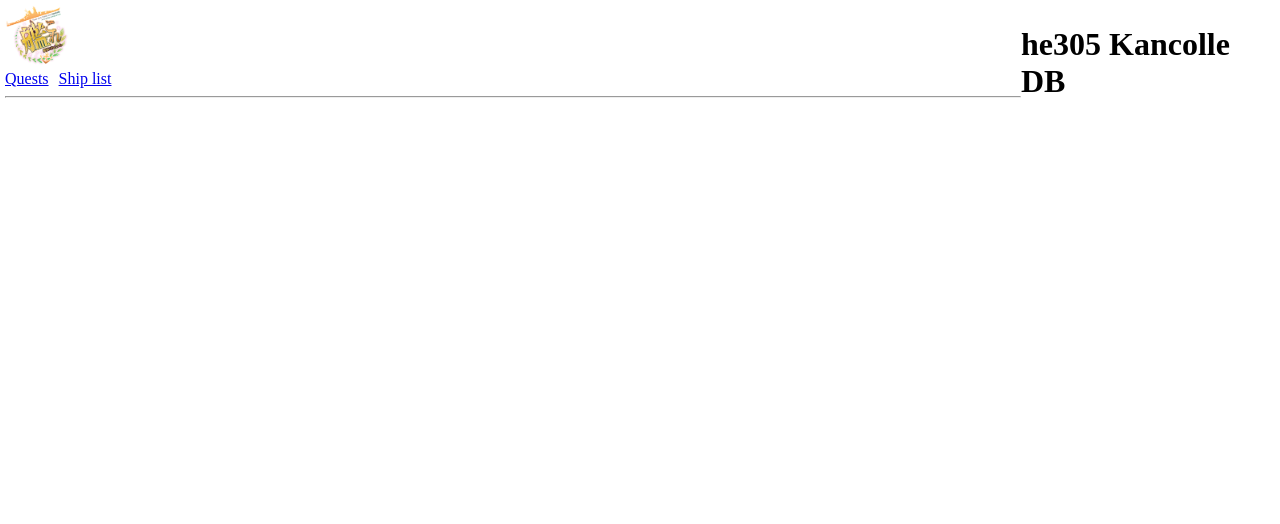
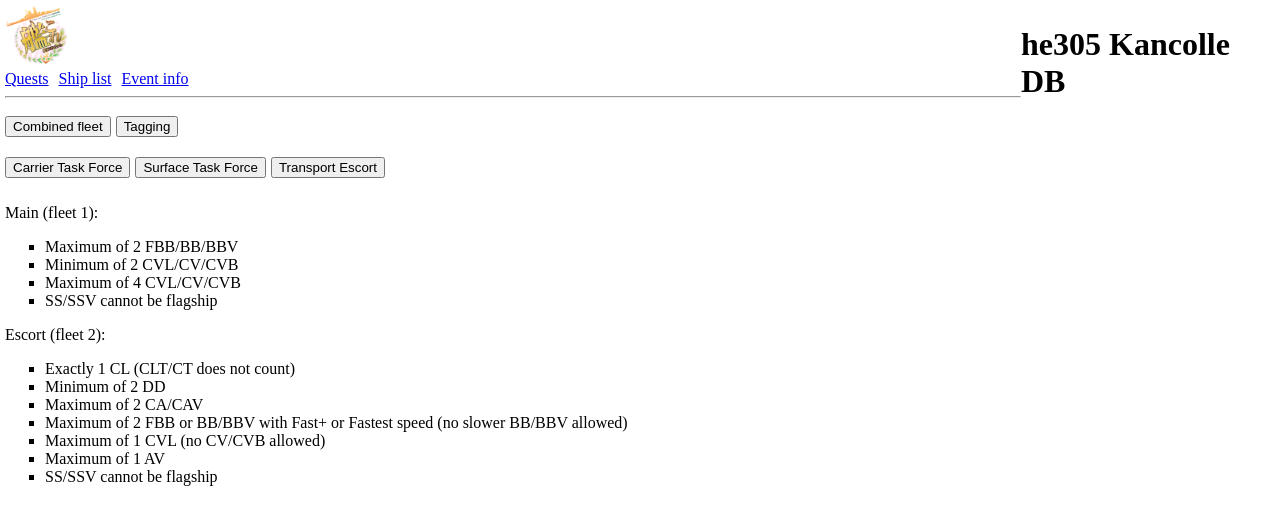
Before and after one commit to he305/KancolleData, a React (Create React App) app: page /event in a window 1280 px wide. Shown: the top 524 px of the page. Built offline with nearby package versions, Linux system fonts and the light colour scheme.

Commit message:
tabs event

```diff
--- a/package.json
+++ b/package.json
@@ -6,7 +6,8 @@
     "react": "^16.2.0",
     "react-dom": "^16.2.0",
     "react-router-dom": "^4.2.2",
-    "react-scripts": "1.1.0"
+    "react-scripts": "1.1.0",
+    "react-tabs": "^2.2.1"
   },
   "scripts": {
     "start": "react-scripts start",
--- a/src/components/App.js
+++ b/src/components/App.js
@@ -6,6 +6,7 @@
 import Quest from './Quest';
 import ShipInfo from './ShipInfo';
 import Home from './Home';
+import Event from './Event';
 
 import logo from '../Kantai_logo.png';
 
@@ -20,8 +21,9 @@
             <h1>he305 Kancolle DB</h1>
           </header>
           <ul className="nav">
-            <li><Link to={'/Quests'}>Quests</Link></li>
-            <li><Link to={'/Ship'}>Ship list</Link></li>
+            <li><Link to={'/quests'}>Quests</Link></li>
+            <li><Link to={'/ship'}>Ship list</Link></li>
+            <li><Link to={'/event'}>Event info</Link></li>
           </ul>
           <hr/>
           <Switch>
@@ -29,6 +31,7 @@
             <Route exact path='/quests' component={Quest} />
             <Route exact path='/ship' component={Ship} />
             <Route path='/ship/:ship' component={ShipInfo} />
+            <Route exact path='/event' component={Event} />
           </Switch>
         </div>
       </BrowserRouter>
--- /dev/null
+++ b/src/components/Event.js
@@ -0,0 +1,85 @@
+import React, {Component} from 'react';
+import { Tab, Tabs, TabList, TabPanel } from 'react-tabs';
+import '../styles/Event.css'
+
+class Event extends Component {
+    render() {
+        return (
+            <Tabs>
+                <TabList>
+                    <Tab><input type="button" value="Combined fleet"/></Tab>
+                    <Tab><input type="button" value="Tagging"/></Tab>
+                </TabList>
+
+                <TabPanel>
+                    <Tabs>
+                        <TabList>
+                            <Tab><input type="button" value="Carrier Task Force"/></Tab>
+                            <Tab><input type="button" value="Surface Task Force"/></Tab>
+                            <Tab><input type="button" value="Transport Escort"/></Tab>
+                        </TabList>
+                        <TabPanel>
+                            <p>Main (fleet 1):</p>
+                            <ul className="ulcombined">
+                                <li>Maximum of 2 FBB/BB/BBV</li>
+                                <li>Minimum of 2 CVL/CV/CVB</li>
+                                <li>Maximum of 4 CVL/CV/CVB</li>
+                                <li>SS/SSV cannot be flagship</li>
+                            </ul>
+                            <p>Escort (fleet 2):</p>
+                            <ul className="ulcombined">
+                                <li>Exactly 1 CL (CLT/CT does not count)</li>
+                                <li>Minimum of 2 DD</li>
+                                <li>Maximum of 2 CA/CAV</li>
+                                <li>Maximum of 2 FBB or BB/BBV with Fast+ or Fastest speed (no slower BB/BBV allowed)</li>
+                                <li>Maximum of 1 CVL (no CV/CVB allowed)</li>
+                                <li>Maximum of 1 AV</li>
+                                <li>SS/SSV cannot be flagship</li>
+                            </ul>
+                        </TabPanel>
+                        <TabPanel>
+                        <p>Main (fleet 1):</p>
+                        <ul className="ulcombined">
+                            <li>Minimum 2 of a combination of CL/CLT/CA/CAV/FBB/BB/BBV</li>
+                            <li>Maximum of 1 CV/CVB or 2 CVL</li>
+                            <li>Maximum of 4 FBB/BB/BBV</li>
+                            <li>Maximum of 4 CA/CAV</li>
+                            <li>SS/SSV cannot be flagship</li>
+                        </ul>
+                        <p>Escort (fleet 2):</p>
+                        <ul className="ulcombined">
+                            <li>Exactly 1 CL (CLT/CT does not count)</li>
+                            <li>Minimum of 2 DD</li>
+                            <li>Maximum of 2 FBB or BB/BBV with Fast+ or Fastest speed (no slower BB/BBV allowed)</li>
+                            <li>Maximum of 1 CVL (no CV/CVB allowed)</li>
+                            <li>Maximum of 1 AV</li>
+                            <li>SS/SSV cannot be flagship</li>
+                        </ul>
+                        </TabPanel>
+                        <TabPanel>
+                        <p>Main (fleet 1):</p>
+                        <ul className="ulcombined">
+                            <li>Minimum of 4 DE/DD</li>
+                            <li>Maximum of 1 CVL with ASW stat (e.g., Taiyou)</li>
+                            <li>CLT/CA/FBB/BB/CVL (without ASW stat)/CV/CVB/SS/SSV/AR not allowed (other ships can be used)</li>
+                        </ul>
+                        <p>Escort (fleet 2):</p>
+                        <ul className="ulcombined">
+                            <li>Minimum of 1 CL/CT (must be flagship)</li>
+                            <li>Maximum of 2 CL/CT</li>
+                            <li>Minimum of 3 DE/DD</li>
+                            <li>Maximum of 2 CA/CAV</li>
+                            <li>No other ships allowed</li>
+                        </ul>
+                        </TabPanel>
+                    </Tabs>
+                </TabPanel>
+                <TabPanel>
+                    <h3>In progress</h3>
+                </TabPanel>
+            </Tabs>
+        )
+    }
+}
+
+export default Event;
--- a/src/components/Ship.js
+++ b/src/components/Ship.js
@@ -1,7 +1,8 @@
 import React, { Component } from 'react';
 import {Link} from 'react-router-dom';
-import ships_data from '../data/ships.json'
-import '../styles/App.css'
+import ships_data from '../data/ships.json';
+import '../styles/App.css';
+import '../styles/Ship.css';
 
 class Ship extends Component {
     render() {
@@ -39,11 +40,11 @@
         return (
         <div>
             <input placeholder="Type ship name" type="text" onChange={this.handleSearch} />
-            <ul>
+            <ul className ="shiplist">
             {
                 this.state.ships.map(function (el) {
                 return (
-                    <Ship element={el}/>
+                    <Ship element={el} key={el.name}/>
                 );
                 })
             }
--- a/src/components/ShipInfo.js
+++ b/src/components/ShipInfo.js
@@ -12,19 +12,19 @@
     render() {
         return (
             <div className="shipinfotable">
-            <table class="shipTable">
+            <table className="shipTable">
             <tbody>
                 <tr>
-                    <td colspan="4">{this.state.element.japanese_name}</td>
+                    <td colSpan="4">{this.state.element.japanese_name}</td>
                 </tr>
                 <tr>
-                    <td colspan="4"><img alt="image lost" src={this.state.element.image}></img></td>
+                    <td colSpan="4"><img alt="image lost" src={this.state.element.image}></img></td>
                 </tr>
                 <tr>
-                    <td colspan="4">{this.state.element.description}</td>
+                    <td colSpan="4">{this.state.element.description}</td>
                 </tr>
                 <tr>
-                    <td colspan="4">Remodel level: {this.state.element.remodel_level}</td>
+                    <td colSpan="4">Remodel level: {this.state.element.remodel_level}</td>
                 </tr>
                 <tr>
                     <td>HP</td>
@@ -76,17 +76,12 @@
 
         var data = []
         this.state.ships.map(function(element) {
-            console.log(typeof(element.name));
             if (props.match.params.ship === element.name) {
                 data = element.stats;
-                console.log('found');
-                console.log(data);
 
                 this.state =  {ship : this.props.match.params.ship, ships : ships_data, data : data};
             }
         }.bind(this));
-
-        console.log(this.state);
     }
 
     render() {
@@ -94,7 +89,7 @@
         {
             this.state.data.map(function(element) {
                 return (
-                    <ShipInfoTable element={element} />
+                    <ShipInfoTable element={element} key={element.name} />
                 )
             })
         }
--- a/src/index.css
+++ b/src/index.css
@@ -3,12 +3,6 @@
   padding: 0;
 }
 
-ul {
-  padding: 0;
-  margin: 0;
-  list-style: none;
-}
-
 input {
   margin: 10px 0px;
 }
--- a/src/styles/App.css
+++ b/src/styles/App.css
@@ -1,38 +1,6 @@
-.App {
-  text-align: center;
-}
-
-.App-logo {
-  animation: App-logo-spin infinite 20s linear;
-  height: 80px;
-}
-
-.App-header {
-  background-color: #222;
-  height: 150px;
-  padding: 20px;
-  color: white;
-}
-
-.App-title {
-  font-size: 1.5em;
-}
-
-.App-intro {
-  font-size: large;
-}
-
-@keyframes App-logo-spin {
-  from { transform: rotate(0deg); }
-  to { transform: rotate(360deg); }
-}
-
-li {
+.nav li {
+  margin-right: 10px;
   display: inline-block;
-}
-
-.nav li {
-  margin-right: 10px
 }
 
 .logo {
@@ -44,3 +12,8 @@
   float: right;
   width: 20%;
 }
+
+.nav {
+  padding: 0;
+  margin: 0;
+}
--- /dev/null
+++ b/src/styles/Event.css
@@ -0,0 +1,21 @@
+.ulcombined {
+    list-style-type: square;
+}
+
+.taskforce {
+    /* display: none; */
+}
+
+.active {
+    display: block;
+}
+
+.react-tabs__tab-list li {
+    display: inline-block;
+    margin-right: 5px;
+}
+
+.react-tabs__tab-list{
+    margin: 0;
+    padding: 0;
+}
--- /dev/null
+++ b/src/styles/Ship.css
@@ -0,0 +1,8 @@
+.shiplist li {
+    display: inline-block;
+}
+
+.shiplist {
+    padding: 0;
+    margin: 0;
+  }
```
Also changed, not shown: public/index.html (+0 -23 lines), public/ship.html (deleted, +0 -30 lines).
